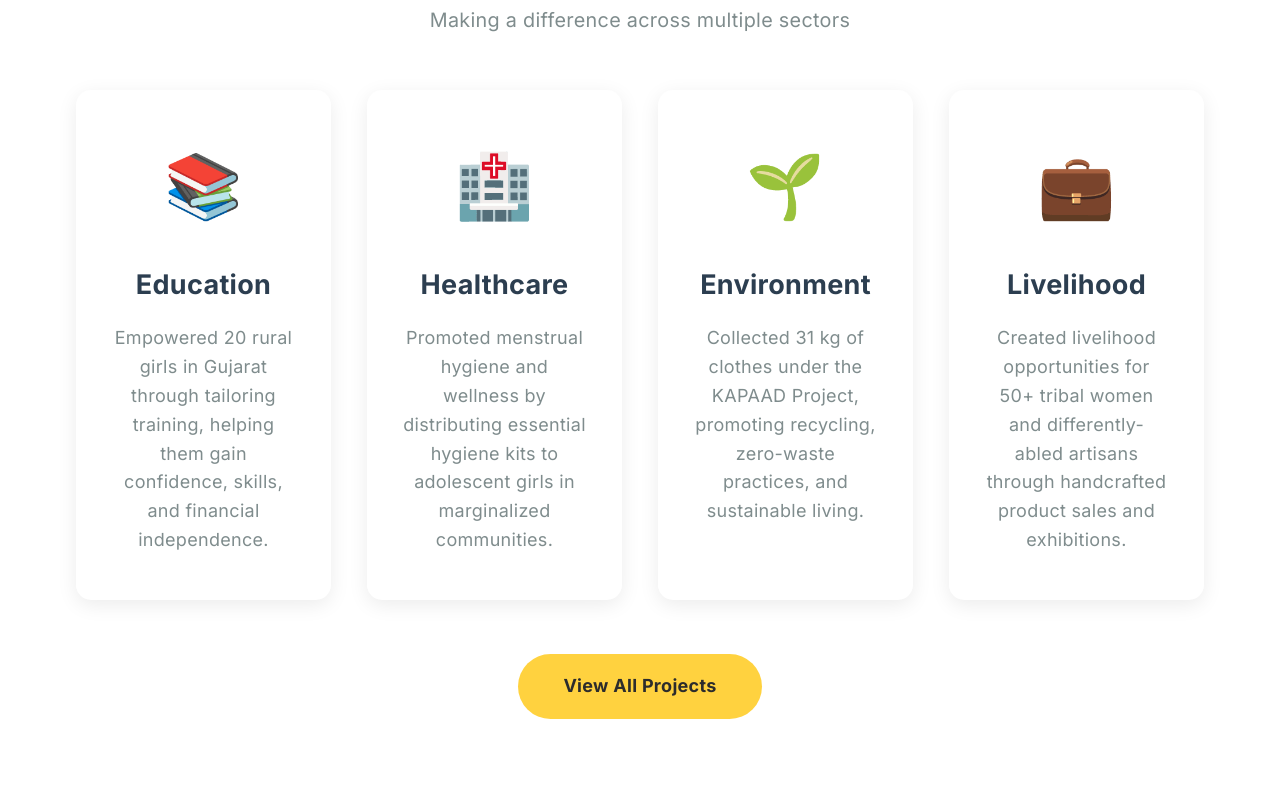
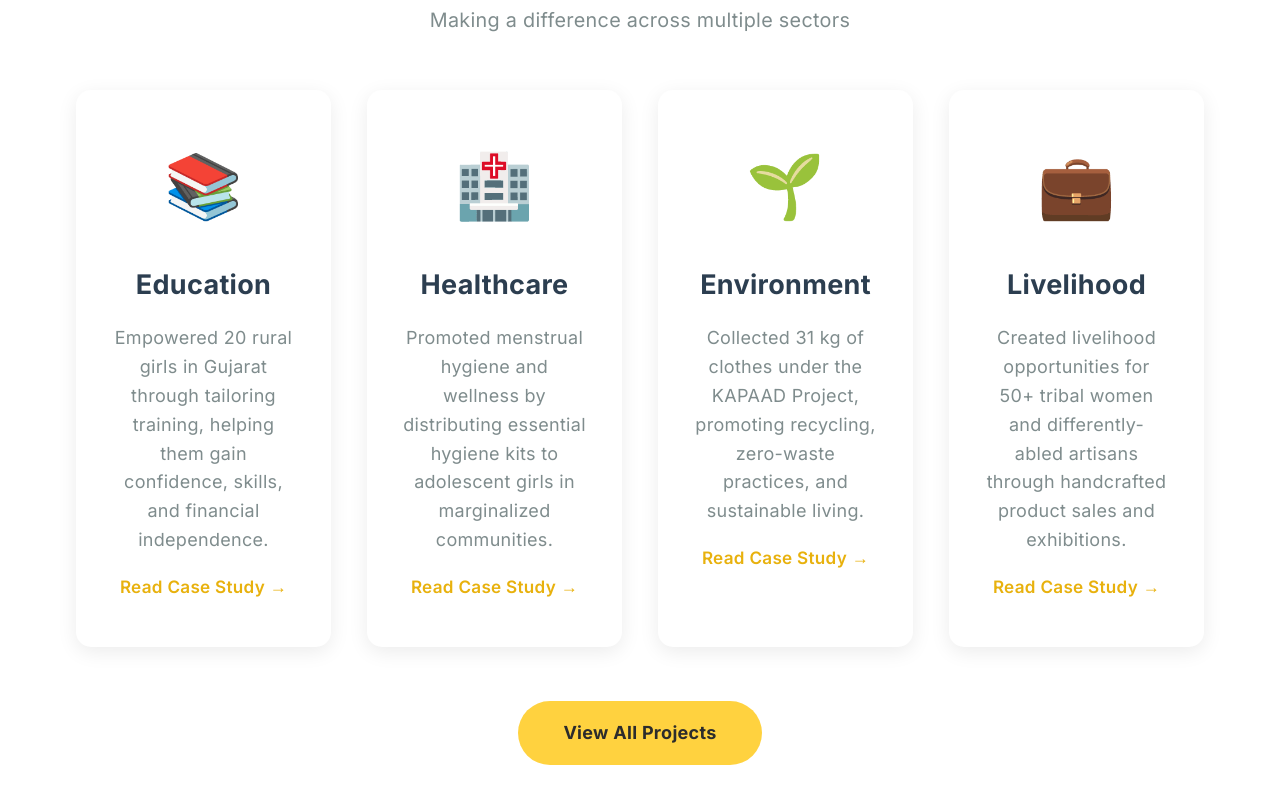
Before and after one commit to not-manmit/sss-ngo-website-react, a React (Create React App) app: page / in a window 1280 px wide. Shown: the part 1952-2749 px from the top of the page. Built offline with nearby package versions, Linux system fonts and the light colour scheme.

Commit message:
Some-Lines-Changed

```diff
--- a/src/pages/CaseStudies.js
+++ b/src/pages/CaseStudies.js
@@ -80,6 +80,16 @@ const CaseStudies = () => {
 
     const elements = document.querySelectorAll('.fade-in, .slide-up');
     elements.forEach((el) => observer.observe(el));
+
+    // Handle anchor link scrolling
+    if (window.location.hash) {
+      setTimeout(() => {
+        const element = document.querySelector(window.location.hash);
+        if (element) {
+          element.scrollIntoView({ behavior: 'smooth', block: 'center' });
+        }
+      }, 100);
+    }
 
     return () => {
       observer.disconnect();
@@ -237,7 +247,11 @@ const CaseStudies = () => {
       <section className="section case-studies-section">
         <div className="container">
           {caseStudies.map((study, index) => (
-            <div key={study.id} className={`case-study-card slide-up ${index % 2 === 0 ? 'left' : 'right'}`}>
+            <div
+              key={study.id}
+              id={`case-study-${study.id}`}
+              className={`case-study-card slide-up ${index % 2 === 0 ? 'left' : 'right'}`}
+            >
               {study.id === 2 ? (
                 // Special layout for card 2
                 <div className="case-study-wrapper">
--- a/src/pages/Home.css
+++ b/src/pages/Home.css
@@ -267,6 +267,7 @@
   left: 0;
   right: 0;
   bottom: 0;
+  /* Dont change this */
   /* background: rgba(230, 224, 224, 0.252); */
   z-index: 2;
 }
@@ -501,6 +502,21 @@
 .work-card p {
   color: #7f8c8d;
   line-height: 1.6;
+}
+
+.work-card-link {
+  display: inline-block;
+  margin-top: 1rem;
+  color: #E8B10D;
+  text-decoration: none;
+  font-weight: 600;
+  font-size: 0.95rem;
+  transition: all 0.3s ease;
+}
+
+.work-card-link:hover {
+  color: #FFD23F;
+  transform: translateX(5px);
 }
 
 /* CTA Section */
--- a/src/pages/Home.js
+++ b/src/pages/Home.js
@@ -138,9 +138,6 @@ const Home = () => {
           <h1 className="hero-title fade-in">
             Helping People, Changing Lives
           </h1>
-          <p className="hero-subtitle">
-            Empowering Communities Through Health, Hygiene, Education, and Compassionate Change for a Dignified Future
-          </p>
           <div className="hero-buttons">
             <Link to="/Contact" className="btn btn-primary">Get Involved</Link>
             <Link to="/What-We-Do" className="btn btn-secondary">Learn More</Link>
@@ -191,21 +188,25 @@ const Home = () => {
               <div className="work-icon">📚</div>
               <h3>Education</h3>
               <p>Empowered 20 rural girls in Gujarat through tailoring training, helping them gain confidence, skills, and financial independence.</p>
+              <Link to="/case-studies#case-study-3" className="work-card-link">Read Case Study →</Link>
             </div>
             <div className="work-card slide-up">
               <div className="work-icon">🏥</div>
               <h3>Healthcare</h3>
               <p>Promoted menstrual hygiene and wellness by distributing essential hygiene kits to adolescent girls in marginalized communities.</p>
+              <Link to="/case-studies#case-study-4" className="work-card-link">Read Case Study →</Link>
             </div>
             <div className="work-card slide-up">
               <div className="work-icon">🌱</div>
               <h3>Environment</h3>
               <p>Collected 31 kg of clothes under the KAPAAD Project, promoting recycling, zero-waste practices, and sustainable living.</p>
+              <Link to="/case-studies#case-study-2" className="work-card-link">Read Case Study →</Link>
             </div>
             <div className="work-card slide-up">
               <div className="work-icon">💼</div>
               <h3>Livelihood</h3>
               <p>Created livelihood opportunities for 50+ tribal women and differently-abled artisans through handcrafted product sales and exhibitions.</p>
+              <Link to="/case-studies#case-study-1" className="work-card-link">Read Case Study →</Link>
             </div>
           </div>
 
```
